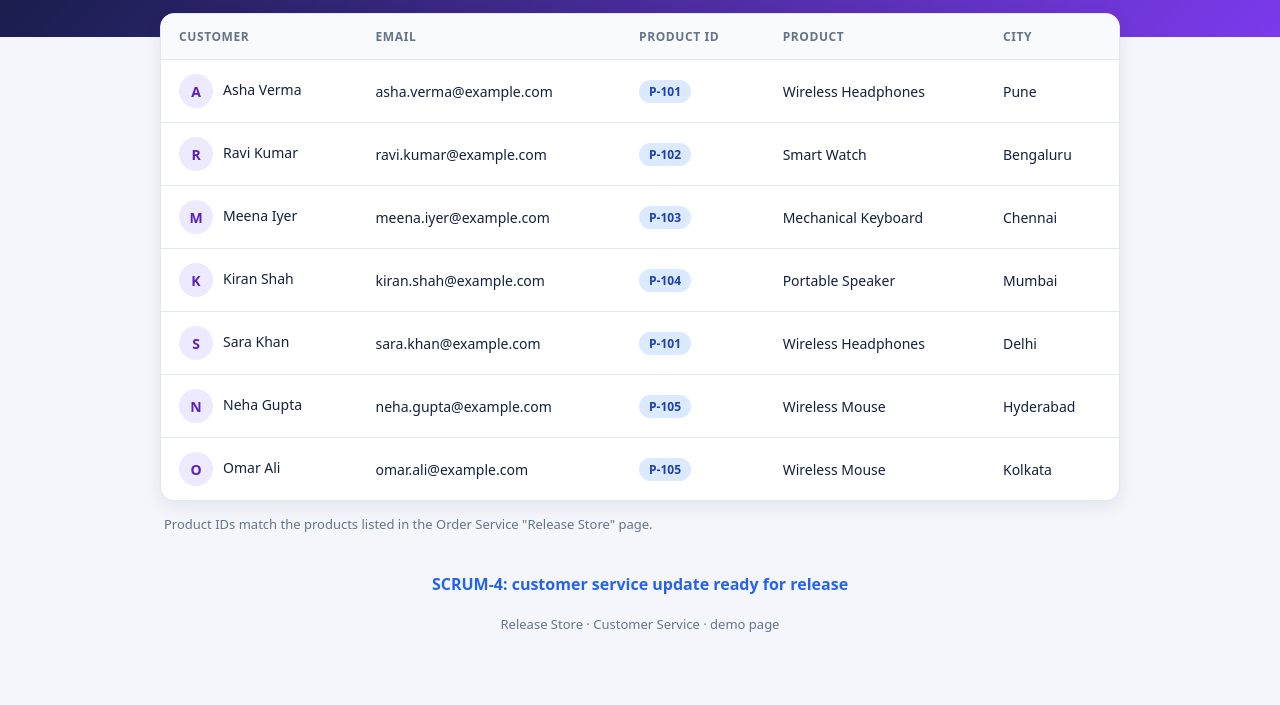
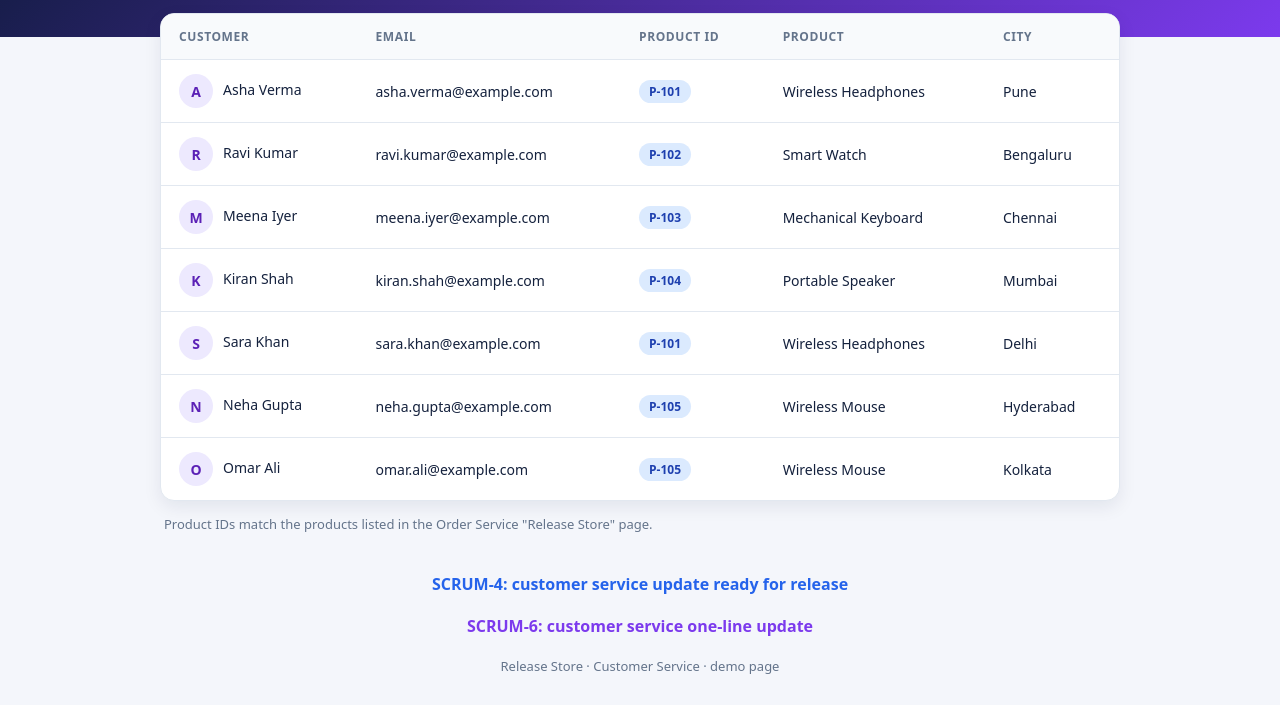
Before and after one commit to TapasDey1995/releasepilot-customer-service, a plain HTML site: page index.html in a window 1280 px wide. Shown: the part 119-824 px from the top of the page. Before the commit the page ends 800 px from the top, so only its background shows below. Drawn offline with Linux system fonts and the light colour scheme.

Commit message:
SCRUM-6: customer service one-line update

```diff
--- a/index.html
+++ b/index.html
@@ -47,6 +47,7 @@
   <p class="note">Product IDs match the products listed in the Order Service "Release Store" page.</p>
 </main>
 <p style="text-align:center;color:#2563eb;font-weight:600;margin:0 0 20px">SCRUM-4: customer service update ready for release</p>
+<p style="text-align:center;color:#7c3aed;font-weight:600;margin:0 0 20px">SCRUM-6: customer service one-line update</p>
 <footer>Release Store &middot; Customer Service &middot; demo page</footer>
 </body>
 </html>
```
